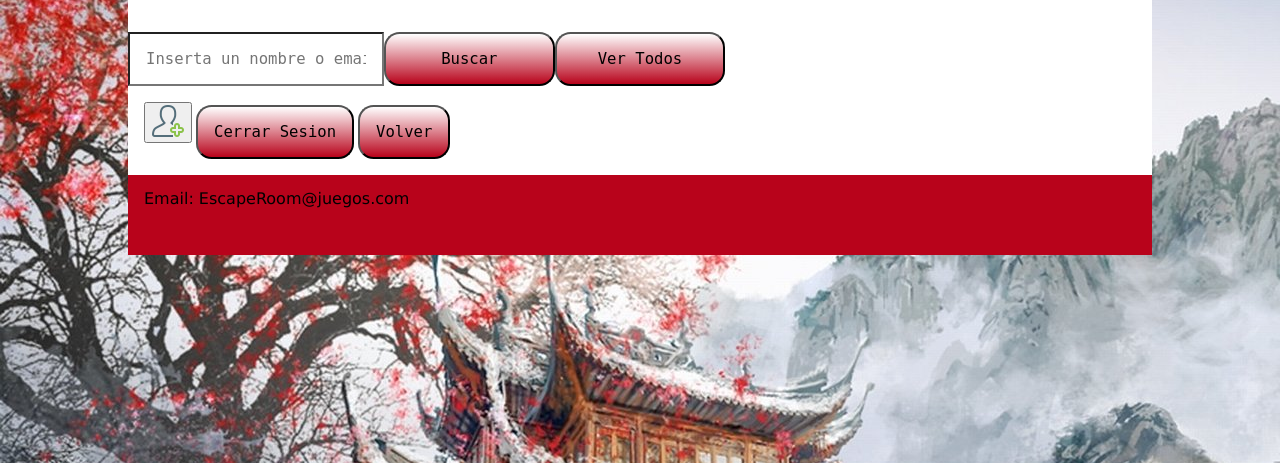
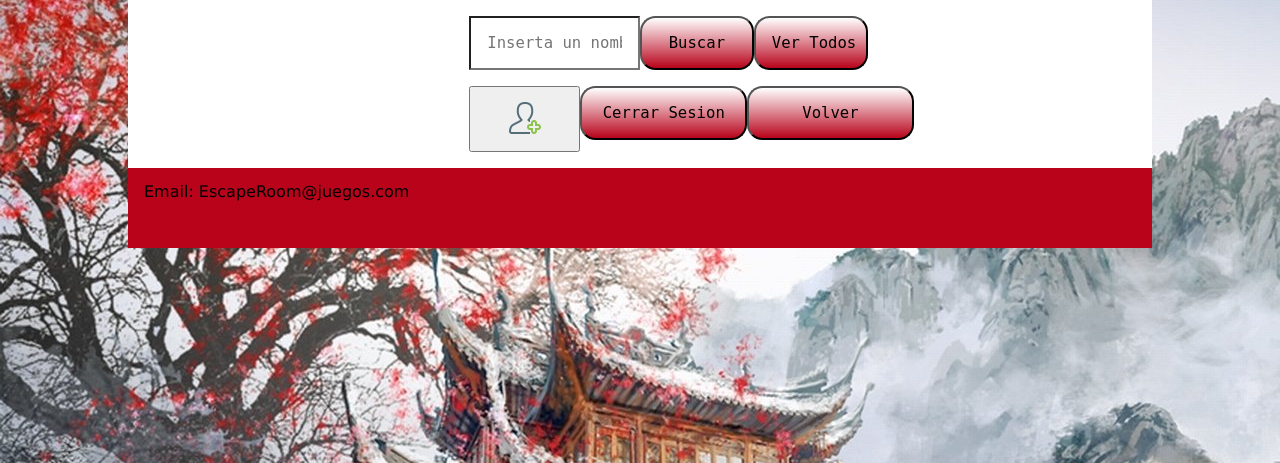
Before and after one commit to LauraMR97/Desafio1, a PHP site: page /Administracion/Administracion.php in a window 1280 px wide. Shown: the part 131-594 px from the top of the page. Run offline with PHP 8.4, Linux system fonts and the light colour scheme; the visitor is signed in with stand-in values (Sample User, id 1); data that the repository does not hold is empty.

Commit message:
Arreglos 1

```diff
--- a/Administracion/Administracion.php
+++ b/Administracion/Administracion.php
@@ -26,13 +26,15 @@
         </header>
         <section class='row'>
 
+            <div class="row p-a-1 margen-4">
                 <form name="formulario" action="Administracion.php" method="POST" class="oriental">
-                <div class="row separado">
+                    <div class="row">
                         <input class="xl-col-3 l-col-3 m-col-3 s-col-3" type="text" name="parametroBuscado" placeholder="Inserta un nombre o email" value="">
                         <input class="xl-col-2 l-col-2 m-col-2 s-col-2" type="submit" value="Buscar" name="Buscar">
                         <input class="xl-col-2 l-col-2 m-col-2 s-col-2" type="submit" value="Ver Todos" name="Todos">
                     </div>
                 </form>
+            </div>
 
             <?php
             if (isset($_REQUEST['Buscar'])) {
@@ -41,53 +43,52 @@
                     if ($valor == $persona->getNombre() || $valor == $persona->getEmail()) {
                         if ($perLoggeada->getEmail() == $persona->getEmail()) {
             ?>
+                            <div class="row margen-1">
                                 <form action="../Base_de_datos/controlador.php" method="POST" class="oriental">
-                                <div class="row">
-                                    <div class=" xl-col-12 l-col-12 m-col-12 s-col-12">
-                                        Nombre:<input type='text' value='<?php echo $persona->getNombre(); ?>' name='nombre' disabled>
-                                        Email:<input type='text' value='<?php echo $persona->getEmail(); ?>' name='email' disabled>
-                                        Activo:<input type='text' value='<?php if ($persona->getActivo()) {
+                                    <div class="row p-a-1">
+                                        <label class=" xl-col-1 l-col-1 m-col-1 s-col-1">Nombre:</label>
+                                        <input class=" xl-col-2 l-col-2 m-col-2 s-col-2" type='text' value='<?php echo $persona->getNombre(); ?>' name='nombre' disabled>
+                                        <label class=" xl-col-1 l-col-1 m-col-1 s-col-1">Email:</label>
+                                        <input class="xl-col-2 l-col-2 m-col-2 s-col-2" type='text' value='<?php echo $persona->getEmail(); ?>' name='email' disabled>
+                                        <label class=" xl-col-1 l-col-1 m-col-1 s-col-1">Activo:</label>
+                                        <input class=" xl-col-1 l-col-1 m-col-1 s-col-1" type='text' value='<?php if ($persona->getActivo()) {
                                                                                                                 echo 'Si';
                                                                                                             } else {
                                                                                                                 echo 'No';
                                                                                                             } ?>' name='email' disabled>
                                     </div>
+                                </form>
                             </div>
-                            </form>
                         <?php
                         } else {
                             //CRUD DE LOS DEMÁS USUARIOS
                         ?>
                             <?php
                             ?>
+                            <div class="row margen-1">
                                 <form action="../Base_de_datos/controlador.php" method="POST" class="oriental">
 
-                                <div class="row">
-                                    <div class=" xl-col-12 l-col-12 m-col-12 s-col-12 ">
+                                    <div class="row p-a-1">
 
-                                        Nombre:<input type='text' value='<?php echo $persona->getNombre(); ?>' name='nombre'>
-
-                                        Email:<input type='text' value='<?php echo $persona->getEmail(); ?>' name='email'>
-
-                                        Activo:<input type='text' value='<?php if ($persona->getActivo()) {
+                                        <label class=" xl-col-1 l-col-1 m-col-1 s-col-1">Nombre:</label>
+                                        <input class=" xl-col-2 l-col-2 m-col-2 s-col-2" type='text' value='<?php echo $persona->getNombre(); ?>' name='nombre' disabled>
+                                        <label class=" xl-col-1 l-col-1 m-col-1 s-col-1">Email:</label>
+                                        <input class=" xl-col-2 l-col-2 m-col-2 s-col-2" type='text' value='<?php echo $persona->getEmail(); ?>' name='email' disabled>
+                                        <label class=" xl-col-1 l-col-1 m-col-1 s-col-1">Activo:</label>
+                                        <input class=" xl-col-1 l-col-1 m-col-1 s-col-1" type='text' value='<?php if ($persona->getActivo()) {
                                                                                                                 echo 'Si';
                                                                                                             } else {
                                                                                                                 echo 'No';
                                                                                                             } ?>' name='email' disabled>
 
-                                        <button type="submit" name='X'><img src="./ICONOS/eliminar.jpg" class="tamaño"></button>
+                                        <button type="submit" name='X'><img src="../ICONOS/eliminar.jpg" class="tamaño"></button>
+                                        <button type="submit" name='E'><img src="../ICONOS/edit.png" class="tamaño"></button>
+                                        <button type="submit" name='Activar'><img src="../ICONOS/up.png" class="tamaño"></button>
+                                        <button type="submit" name='Desactivar'><img src="../ICONOS/down.png" class="tamaño"></button>
 
-
-                                        <button type="submit" name='E'><img src="./ICONOS/edit.png" class="tamaño"></button>
-
-
-                                        <button type="submit" name='Activar'><img src="../ICONOS/up.png" class="tamaño"></button>
-
-                                        <button type="submit" name='Desactivar'><img src="../ICONOS/down.png" class="tamaño"></button>
-                                    </div>
-                                </div>
                                     </div>
                                 </form>
+                            </div>
             <?php
                         }
                     }
@@ -99,50 +100,50 @@
                 foreach ($users as $persona) {
                     if ($perLoggeada->getEmail() == $persona->getEmail()) {
             ?>
+                        <div class="row margen-1">
                             <form action="../Base_de_datos/controlador.php" method="POST" class="oriental">
-                            <div class="row">
-                                <div class=" xl-col-12 l-col-12 m-col-12 s-col-12 ">
-                                    Nombre:<input type='text' value='<?php echo $persona->getNombre(); ?>' name='nombre' disabled>
-
-                                    Email:<input type='text' value='<?php echo $persona->getEmail(); ?>' name='email' disabled>
-
-                                    Activo:<input type='text' value='<?php if ($persona->getActivo()) {
+                                <div class="row p-a-1">
+                                    <label class=" xl-col-1 l-col-1 m-col-1 s-col-1">Nombre:</label>
+                                    <input class=" xl-col-2 l-col-2 m-col-2 s-col-2" type='text' value='<?php echo $persona->getNombre(); ?>' name='nombre' disabled>
+                                    <label class=" xl-col-1 l-col-1 m-col-1 s-col-1">Email:</label>
+                                    <input class=" xl-col-2 l-col-2 m-col-2 s-col-2" type='text' value='<?php echo $persona->getEmail(); ?>' name='email' disabled>
+                                    <label class=" xl-col-1 l-col-1 m-col-1 s-col-1">Activo:</label>
+                                    <input class=" xl-col-1 l-col-1 m-col-1 s-col-1" type='text' value='<?php if ($persona->getActivo()) {
                                                                                                             echo 'Si';
                                                                                                         } else {
                                                                                                             echo 'No';
                                                                                                         } ?>' name='email' disabled>
                                 </div>
+                            </form>
                         </div>
-                        </form>
                     <?php
                     } else {
                         //CRUD DE LOS DEMÁS USUARIOS
                     ?>
+                        <div class="row margen-1">
                             <form action="../Base_de_datos/controlador.php" method="POST" class="oriental">
 
-                            <div class="row">
-                                <div class=" xl-col-12 l-col-12 m-col-12 s-col-12 ">
-                                    Nombre:<input type='text' value='<?php echo $persona->getNombre(); ?>' name='nombre'>
+                                <div class="row p-a-1">
 
-                                    Email:<input type='text' value='<?php echo $persona->getEmail(); ?>' name='email'>
-
-                                    Activo:<input type='text' value='<?php if ($persona->getActivo()) {
+                                    <label class=" xl-col-1 l-col-1 m-col-1 s-col-1">Nombre:</label>
+                                    <input class=" xl-col-2 l-col-2 m-col-2 s-col-2" type='text' value='<?php echo $persona->getNombre(); ?>' name='nombre' disabled>
+                                    <label class=" xl-col-1 l-col-1 m-col-1 s-col-1">Email:</label>
+                                    <input class=" xl-col-2 l-col-2 m-col-2 s-col-2" type='text' value='<?php echo $persona->getEmail(); ?>' name='email' disabled>
+                                    <label class=" xl-col-1 l-col-1 m-col-1 s-col-1">Activo:</label>
+                                    <input class=" xl-col-1 l-col-1 m-col-1 s-col-1" type='text' value='<?php if ($persona->getActivo()) {
                                                                                                             echo 'Si';
                                                                                                         } else {
                                                                                                             echo 'No';
                                                                                                         } ?>' name='email' disabled>
 
                                     <button type="submit" name='X'><img src="../ICONOS/eliminar.jpg" class="tamaño"></button>
-
                                     <button type="submit" name='E'><img src="../ICONOS/edit.png" class="tamaño"></button>
-
                                     <button type="submit" name='Activar'><img src="../ICONOS/up.png" class="tamaño"></button>
-
                                     <button type="submit" name='Desactivar'><img src="../ICONOS/down.png" class="tamaño"></button>
                                 </div>
+
+                            </form>
                         </div>
-                            </div>
-                        </form>
                     <?php
                     }
                 }
@@ -152,63 +153,64 @@
                 foreach ($users as $persona) {
                     if ($perLoggeada->getEmail() == $persona->getEmail()) {
                     ?>
+                        <div class="row margen-1">
                             <form action="../Base_de_datos/controlador.php" method="POST" class="oriental">
-                            <div class="row">
-                                <div class=" xl-col-12 l-col-12 m-col-12 s-col-12 ">
-                                    Nombre:<input type='text' value='<?php echo $persona->getNombre(); ?>' name='nombre' disabled>
-                                    Email:<input type='text' value='<?php echo $persona->getEmail(); ?>' name='email' disabled>
-                                    Activo:<input type='text' value='<?php if ($persona->getActivo()) {
+                                <div class="row p-a-1">
+                                    <label class=" xl-col-1 l-col-1 m-col-1 s-col-1">Nombre:</label>
+                                    <input class=" xl-col-2 l-col-2 m-col-2 s-col-2" type='text' value='<?php echo $persona->getNombre(); ?>' name='nombre' disabled>
+                                    <label class=" xl-col-1 l-col-1 m-col-1 s-col-1">Email:</label>
+                                    <input class=" xl-col-2 l-col-2 m-col-2 s-col-2" type='text' value='<?php echo $persona->getEmail(); ?>' name='email' disabled>
+                                    <label class=" xl-col-1 l-col-1 m-col-1 s-col-1">Activo:</label>
+                                    <input class=" xl-col-1 l-col-1 m-col-1 s-col-1" type='text' value='<?php if ($persona->getActivo()) {
                                                                                                             echo 'Si';
                                                                                                         } else {
                                                                                                             echo 'No';
                                                                                                         } ?>' name='email' disabled>
                                 </div>
+                            </form>
                         </div>
-                        </form>
                     <?php
                     } else {
                         //CRUD DE LOS DEMÁS USUARIOS
                     ?>
+                        <div class="row margen-1">
                             <form action="../Base_de_datos/controlador.php" method="POST" class="oriental">
 
-                            <div class="row">
-                                <div class=" xl-col-12 l-col-12 m-col-12 s-col-12 ">
+                                <div class="row p-a-1">
 
-                                    Nombre:<input readonly type='text' value='<?php echo $persona->getNombre(); ?>' name='nombre'>
-
-                                    Email:<input type='text' value='<?php echo $persona->getEmail(); ?>' name='email'>
-
-                                    Activo:<input type='text' value='<?php if ($persona->getActivo()) {
+                                    <label class=" xl-col-1 l-col-1 m-col-1 s-col-1">Nombre:</label>
+                                    <input class=" xl-col-2 l-col-2 m-col-2 s-col-2" type='text' value='<?php echo $persona->getNombre(); ?>' name='nombre' disabled>
+                                    <label class=" xl-col-1 l-col-1 m-col-1 s-col-1">Email:</label>
+                                    <input class=" xl-col-2 l-col-2 m-col-2 s-col-2" type='text' value='<?php echo $persona->getEmail(); ?>' name='email' disabled>
+                                    <label class=" xl-col-1 l-col-1 m-col-1 s-col-1">Activo:</label>
+                                    <input class="xl-col-1 l-col-1 m-col-1 s-col-1" type='text' value='<?php if ($persona->getActivo()) {
                                                                                                             echo 'Si';
                                                                                                         } else {
                                                                                                             echo 'No';
                                                                                                         } ?>' name='email' disabled>
 
                                     <button type="submit" name='X'><img src="../ICONOS/eliminar.jpg" class="tamaño"></button>
-
                                     <button type="submit" name='E'><img src="../ICONOS/edit.png" class="tamaño"></button>
-
                                     <button type="submit" name='Activar'><img src="../ICONOS/up.png" class="tamaño"></button>
-
                                     <button type="submit" name='Desactivar'><img src="../ICONOS/down.png" class="tamaño"></button>
                                 </div>
+
+                            </form>
                         </div>
-                            </div>
-                        </form>
             <?php
                     }
                 }
             }
             ?>
+            <div class="row margen-4">
                 <form action="../Base_de_datos/controlador.php" method="POST" class="oriental">
-                <div class="row">
-                    <div class="xl-col-12 l-col-12 m-col-12 s-col-12">
-                        <button type="submit" name='Aniadir'><img src="../ICONOS/add.png" class="tamaño"></button>
-                        <input type="submit" value="Cerrar Sesion" name="CerrarSesion">
-                        <input type="submit" value="Volver" name="VolverRol">
-                    </div>
+                    <div class="row p-a-1 p-d-1">
+                        <button class="xl-col-2 l-col-2 m-col-2 s-col-2" type="submit" name='Aniadir'><img src="../ICONOS/add.png" class="tamaño"></button>
+                        <input class="xl-col-3 l-col-3 m-col-3 s-col-3" type="submit" value="Cerrar Sesion" name="CerrarSesion">
+                        <input class="xl-col-3 l-col-3 m-col-3 s-col-3" type="submit" value="Volver" name="VolverRol">
                     </div>
                 </form>
+            </div>
 
             <footer class=" oriental row">
                 <div class="xl-col-12 l-col-12 m-col-12 s-col-12">
--- a/CSS/_formulario.scss
+++ b/CSS/_formulario.scss
@@ -53,6 +53,12 @@ form {
             &:hover {
                 background-image: linear-gradient(to bottom, $primarioE2, $secundarioE2);
             }
+            &.botVolver{
+                background-image: linear-gradient(to right, $cuartoE, $primarioE2);
+                &:hover {
+                    background-image: linear-gradient(to bottom, $primarioE2, $cuartoE);
+                }
+            }
         }
         input[type="email"],
         input[type="number"],
--- a/CSS/general.css
+++ b/CSS/general.css
@@ -144,166 +144,206 @@ table {
 /*-----------------------Rejillas Mixin-------------------------------------*/
 @media only screen and (max-width: 2000px) {
   .xl-col-1 {
-    width: 8.33333%;
+    width: 8.3333333333%;
   }
+
   .xl-col-2 {
-    width: 16.66667%;
+    width: 16.6666666667%;
   }
+
   .xl-col-3 {
     width: 25%;
   }
+
   .xl-col-4 {
-    width: 33.33333%;
+    width: 33.3333333333%;
   }
+
   .xl-col-5 {
-    width: 41.66667%;
+    width: 41.6666666667%;
   }
+
   .xl-col-6 {
     width: 50%;
   }
+
   .xl-col-7 {
-    width: 58.33333%;
+    width: 58.3333333333%;
   }
+
   .xl-col-8 {
-    width: 66.66667%;
+    width: 66.6666666667%;
   }
+
   .xl-col-9 {
     width: 75%;
   }
+
   .xl-col-10 {
-    width: 83.33333%;
+    width: 83.3333333333%;
   }
+
   .xl-col-11 {
-    width: 91.66667%;
+    width: 91.6666666667%;
   }
+
   .xl-col-12 {
     width: 100%;
   }
 }
-
 @media only screen and (max-width: 1280px) {
   .l-col-1 {
-    width: 8.33333%;
+    width: 8.3333333333%;
   }
+
   .l-col-2 {
-    width: 16.66667%;
+    width: 16.6666666667%;
   }
+
   .l-col-3 {
     width: 25%;
   }
+
   .l-col-4 {
-    width: 33.33333%;
+    width: 33.3333333333%;
   }
+
   .l-col-5 {
-    width: 41.66667%;
+    width: 41.6666666667%;
   }
+
   .l-col-6 {
     width: 50%;
   }
+
   .l-col-7 {
-    width: 58.33333%;
+    width: 58.3333333333%;
   }
+
   .l-col-8 {
-    width: 66.66667%;
+    width: 66.6666666667%;
   }
+
   .l-col-9 {
     width: 75%;
   }
+
   .l-col-10 {
-    width: 83.33333%;
+    width: 83.3333333333%;
   }
+
   .l-col-11 {
-    width: 91.66667%;
+    width: 91.6666666667%;
   }
+
   .l-col-12 {
     width: 100%;
   }
 }
-
 @media only screen and (max-width: 768px) {
   .m-col-1 {
-    width: 8.33333%;
+    width: 8.3333333333%;
   }
+
   .m-col-2 {
-    width: 16.66667%;
+    width: 16.6666666667%;
   }
+
   .m-col-3 {
     width: 25%;
   }
+
   .m-col-4 {
-    width: 33.33333%;
+    width: 33.3333333333%;
   }
+
   .m-col-5 {
-    width: 41.66667%;
+    width: 41.6666666667%;
   }
+
   .m-col-6 {
     width: 50%;
   }
+
   .m-col-7 {
-    width: 58.33333%;
+    width: 58.3333333333%;
   }
+
   .m-col-8 {
-    width: 66.66667%;
+    width: 66.6666666667%;
   }
+
   .m-col-9 {
     width: 75%;
   }
+
   .m-col-10 {
-    width: 83.33333%;
+    width: 83.3333333333%;
   }
+
   .m-col-11 {
-    width: 91.66667%;
+    width: 91.6666666667%;
   }
+
   .m-col-12 {
     width: 100%;
   }
 }
-
 @media only screen and (max-width: 480px) {
   .s-col-1 {
-    width: 8.33333%;
+    width: 8.3333333333%;
   }
+
   .s-col-2 {
-    width: 16.66667%;
+    width: 16.6666666667%;
   }
+
   .s-col-3 {
     width: 25%;
   }
+
   .s-col-4 {
-    width: 33.33333%;
+    width: 33.3333333333%;
   }
+
   .s-col-5 {
-    width: 41.66667%;
+    width: 41.6666666667%;
   }
+
   .s-col-6 {
     width: 50%;
   }
+
   .s-col-7 {
-    width: 58.33333%;
+    width: 58.3333333333%;
   }
+
   .s-col-8 {
-    width: 66.66667%;
+    width: 66.6666666667%;
   }
+
   .s-col-9 {
     width: 75%;
   }
+
   .s-col-10 {
-    width: 83.33333%;
+    width: 83.3333333333%;
   }
+
   .s-col-11 {
-    width: 91.66667%;
+    width: 91.6666666667%;
   }
+
   .s-col-12 {
     width: 100%;
   }
 }
-
 .margen-1 {
-  margin-left: 8.33333%;
+  margin-left: 8.3333333333%;
 }
 
 .margen-2 {
-  margin-left: 16.66667%;
+  margin-left: 16.6666666667%;
 }
 
 .margen-3 {
@@ -311,11 +351,11 @@ table {
 }
 
 .margen-4 {
-  margin-left: 33.33333%;
+  margin-left: 33.3333333333%;
 }
 
 .margen-5 {
-  margin-left: 41.66667%;
+  margin-left: 41.6666666667%;
 }
 
 .margen-6 {
@@ -335,20 +375,19 @@ table {
 }
 
 .margen-10 {
-  margin-left: 83.33333%;
+  margin-left: 83.3333333333%;
 }
 
 .margen-11 {
-  margin-left: 91.66667%;
+  margin-left: 91.6666666667%;
 }
 
 .margen-12 {
   margin-left: 100%;
 }
 
-[class*="col-"] {
+[class*=col-] {
   float: left;
-  -webkit-box-sizing: border-box;
   box-sizing: border-box;
   padding: 1em;
 }
@@ -756,14 +762,12 @@ form.gamer select {
   border-radius: 10px;
   padding: 16px;
 }
-
-form.gamer input[type="checkbox"],
-form.gamer input[type="radio"] {
+form.gamer input[type=checkbox],
+form.gamer input[type=radio] {
   display: inline;
 }
-
-form.oriental input[type="submit"],
-form.oriental input[type="button"] {
+form.oriental input[type=submit],
+form.oriental input[type=button] {
   background-color: #fff;
   color: #000000;
   font-family: monospace;
@@ -771,23 +775,27 @@ form.oriental input[type="button"] {
   margin: auto;
   padding: 16px;
   border-radius: 1em 1em 1em 1em;
-  background-image: -webkit-gradient(linear, left top, left bottom, from(#ffffff), to(#b8031b));
   background-image: linear-gradient(to bottom, #ffffff, #b8031b);
 }
-
-form.oriental input[type="submit"]:hover,
-form.oriental input[type="button"]:hover {
-  background-image: -webkit-gradient(linear, left top, left bottom, from(#e96375), to(#fff));
+form.oriental input[type=submit]:hover,
+form.oriental input[type=button]:hover {
   background-image: linear-gradient(to bottom, #e96375, #fff);
 }
-
-form.oriental input[type="email"],
-form.oriental input[type="number"],
-form.oriental input[type="search"],
-form.oriental input[type="text"],
-form.oriental input[type="tel"],
-form.oriental input[type="url"],
-form.oriental input[type="password"],
+form.oriental input[type=submit].botVolver,
+form.oriental input[type=button].botVolver {
+  background-image: linear-gradient(to right, rgba(77, 80, 90, 0.719), #e96375);
+}
+form.oriental input[type=submit].botVolver:hover,
+form.oriental input[type=button].botVolver:hover {
+  background-image: linear-gradient(to bottom, #e96375, rgba(77, 80, 90, 0.719));
+}
+form.oriental input[type=email],
+form.oriental input[type=number],
+form.oriental input[type=search],
+form.oriental input[type=text],
+form.oriental input[type=tel],
+form.oriental input[type=url],
+form.oriental input[type=password],
 form.oriental textarea,
 form.oriental select {
   background-color: #fff;
```
Also changed, not shown: other parts of CSS/general.css (+35 -73 lines), Ventanas/Ranking.php (+11 -8 lines), Ventanas/registro.php (+26 -40 lines), 1 other file. Lines whose indentation alone changed are shown as unchanged.
